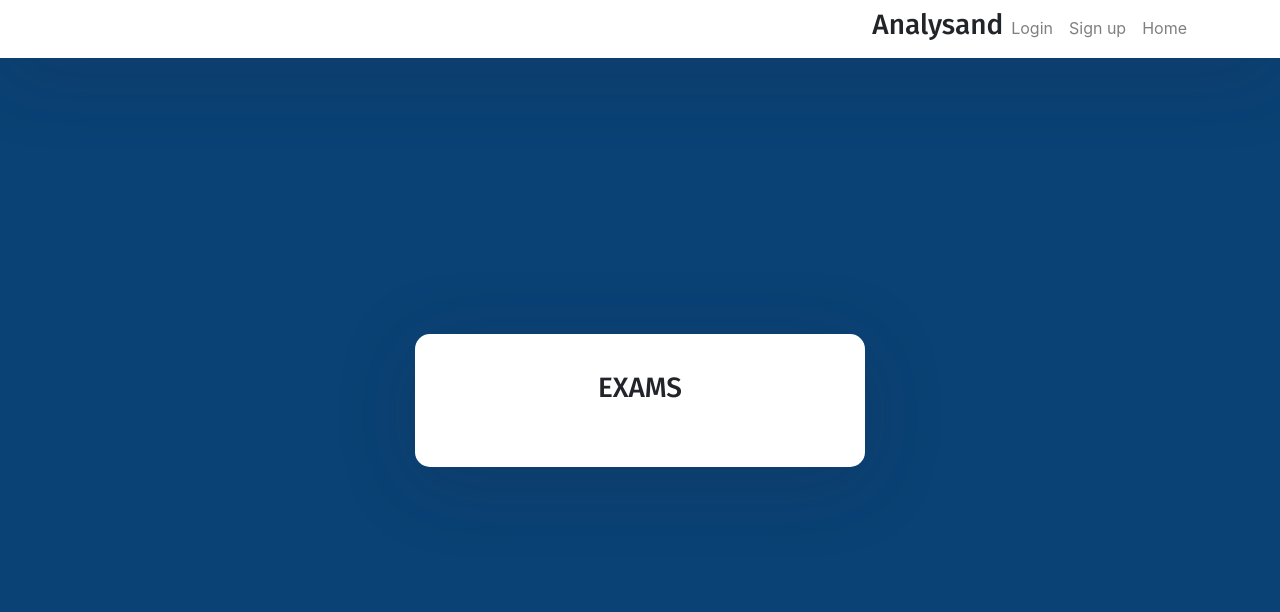
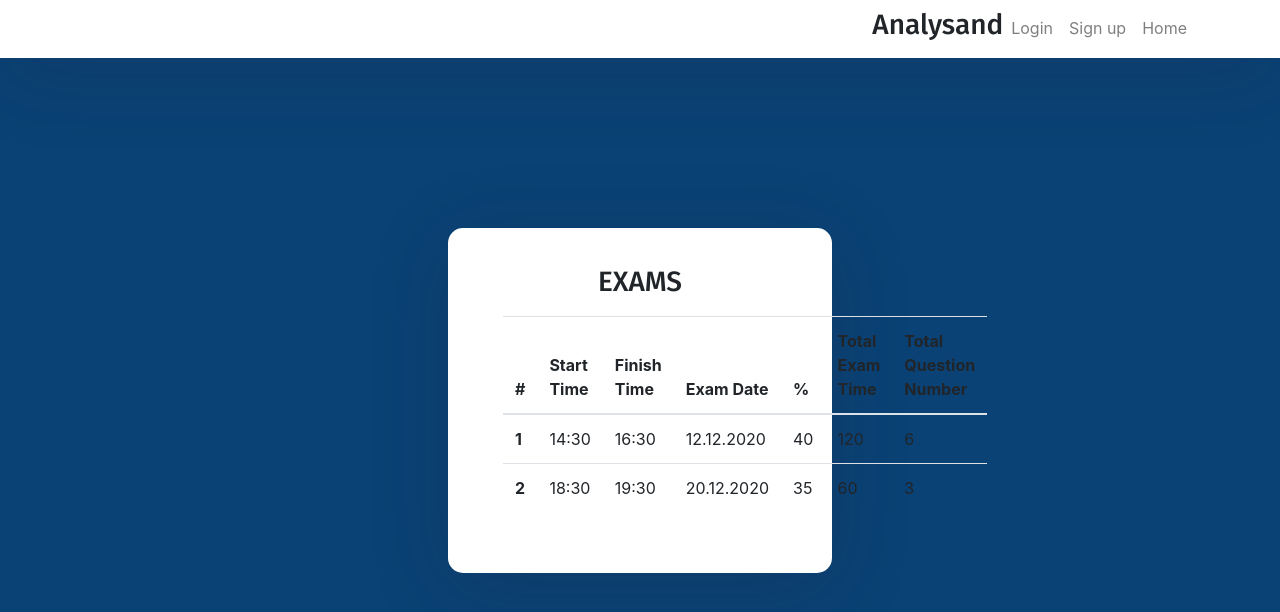
Before and after one commit to CanKocyigitoglu/BIL372_Proje, a React (Create React App) app in the folder my-app/: page /exams in a window 1280 px wide. Shown: the top 612 px of the page. Built offline with nearby package versions, Linux system fonts and the light colour scheme.

Commit message:
table added to exams

```diff
--- a/my-app/src/components/create-exam.js
+++ b/my-app/src/components/create-exam.js
@@ -16,8 +16,8 @@ export default class students extends Component {
                     <input type="text" className="form-control" placeholder="Enter finish time" />
                 </div>
 
-                <div className="Exam Date">
-                    <label>Email address</label>
+                <div className="form-group">
+                    <label>Exam Date</label>
                     <input type="email" className="form-control" placeholder="Enter exam Date" />
                 </div>
 
--- a/my-app/src/components/exams.js
+++ b/my-app/src/components/exams.js
@@ -4,8 +4,41 @@ export default class students extends Component {
 
     render() {
         return (
-            <div>
+            <div className="auth-inner-exams">
                 <h3>EXAMS</h3>
+                <table class="table">
+                <thead>
+                    <tr>
+                    <th>#</th>
+                    <th scope="col">Start Time</th>
+                    <th scope="col">Finish Time</th>
+                    <th scope="col">Exam Date</th>
+                    <th scope="col">%</th>
+                    <th scope="col">Total Exam Time</th>
+                    <th scope="col">Total Question Number</th>
+                    </tr>
+                </thead>
+                <tbody>
+                    <tr>
+                    <th scope="row">1</th>
+                    <td>14:30</td>
+                    <td>16:30</td>
+                    <td>12.12.2020</td>
+                    <td>40</td>
+                    <td>120</td>
+                    <td>6</td>
+                    </tr>
+                    <tr>
+                    <th scope="row">2</th>
+                    <td>18:30</td>
+                    <td>19:30</td>
+                    <td>20.12.2020</td>
+                    <td>35</td>
+                    <td>60</td>
+                    <td>3</td>
+                    </tr>
+                </tbody>
+                </table>
             </div>
         );
     }
--- a/my-app/src/index.css
+++ b/my-app/src/index.css
@@ -34,7 +34,7 @@ body, html, .App, #root, .auth-wrapper {
 }
 
 .auth-inner {
-  width: 450px;
+  width: 30%;
   margin: auto;
   background: #ffffff;
   box-shadow: 0px 14px 80px rgba(34, 35, 58, 0.2);
```
Also changed, not shown: 1 other file (tests, documents, lock files or other folders).
